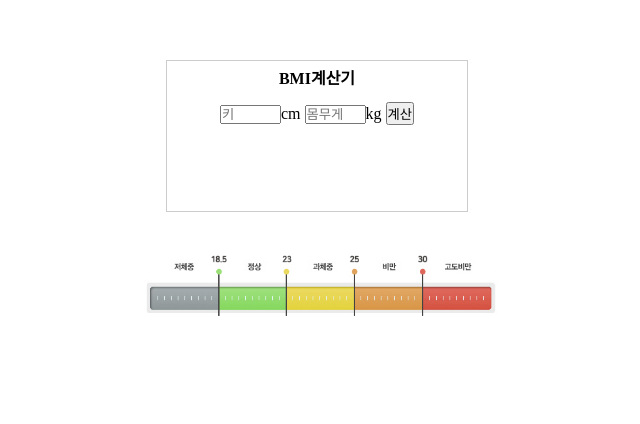
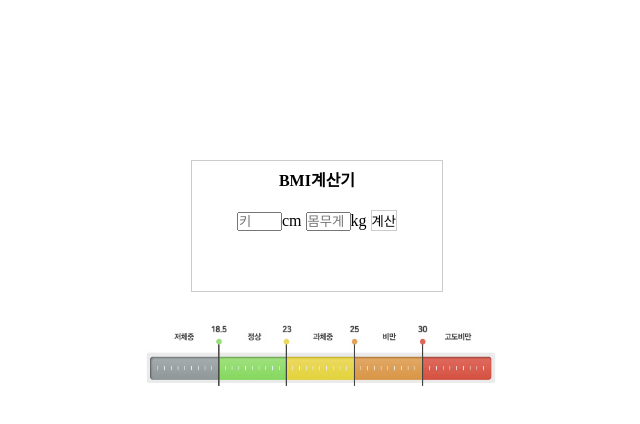
Before and after one commit to Leekyuri/project, a plain HTML site: page index.html in a window 1280 px wide. Shown: the part 140-564 px from the top of the page, without its empty margins (323-963 px from the left). Drawn offline with Linux system fonts and the light colour scheme.

Commit message:
Add files via upload

```diff
--- a/index.html
+++ b/index.html
@@ -6,26 +6,31 @@
 		* {margin:0; padding:0;}
 		ul,ol,li {list-style:none;}
 
-		.output {width:300px;
-				height:150px;
+		.output {width:250px;
+				height:130px;
 				border:1px solid #ccc;
 				background:white;
 				color:black;
 				text-align:center;
-				line-height: 35px;
-				margin: 200px auto;}
+				line-height: 40px;
+				margin: 300px auto;}
+
+		button {background: none;
+				border:1px solid #ccc;}
+
 		img {width:400px;
 			position:absolute;
-			top:380px;
+			top:450px;
 			left:50%;
 			transform:translateX(-50%);}
+
 	</style>
 </head>
 <body>
 	<div class="output">
 		<h4>BMI계산기</h4>
-		<input type="text" placeholder="키" size="5" id="myHeight">cm
-		<input type="text" placeholder="몸무게" size="5" id="myWeight">kg
+		<input type="text" placeholder="키" size="3" id="myHeight">cm
+		<input type="text" placeholder="몸무게" size="3" id="myWeight">kg
 		<button id="but" onclick="cal()">계산</button>
 		<article>
 
```
